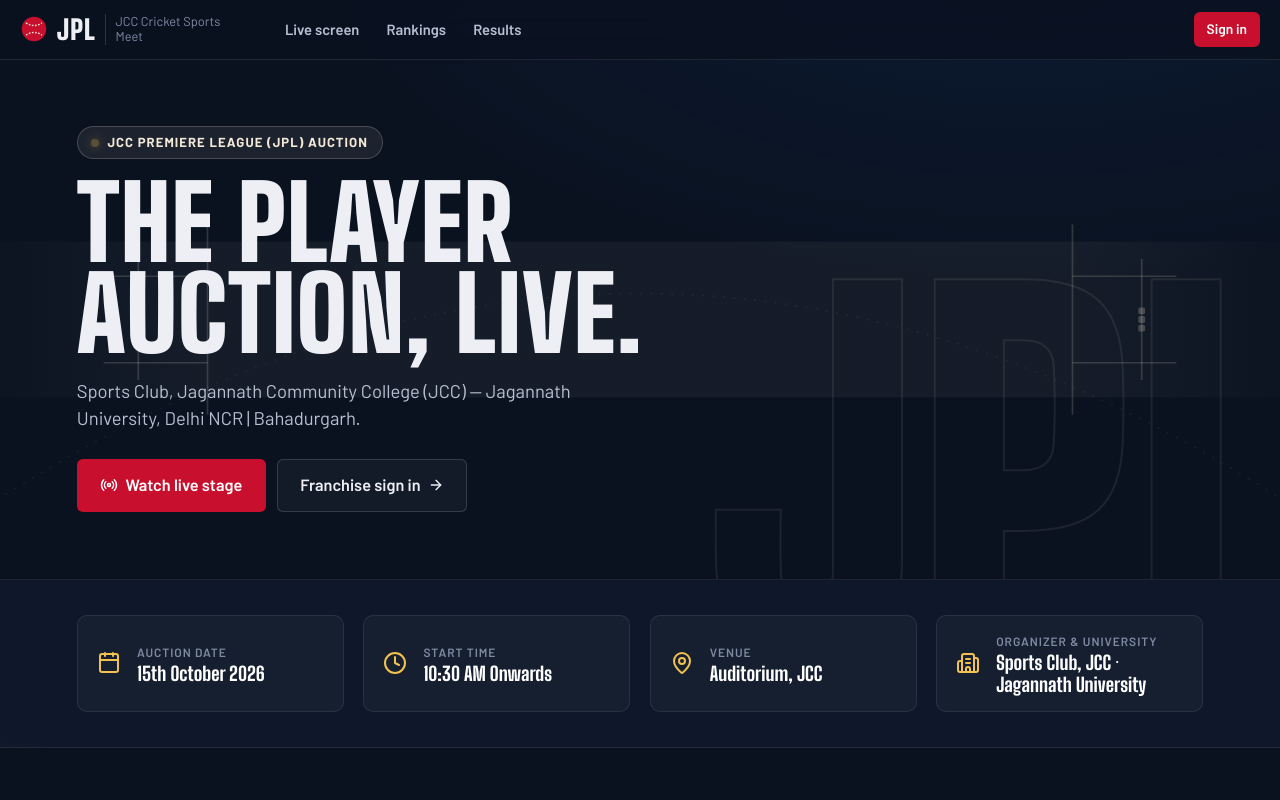
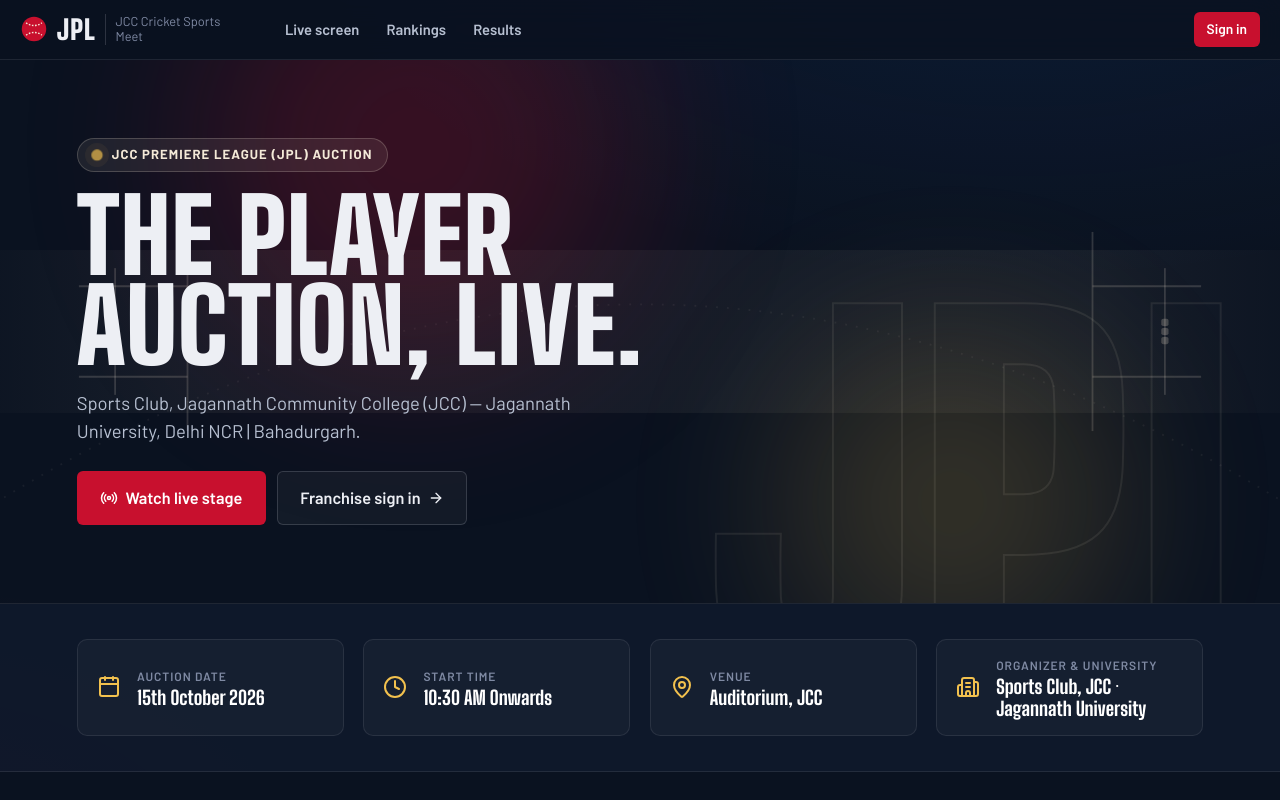
Before and after one commit to AdityaKaushik-git/JPL_New, a React (Vite) app in the folder client/: page / in a window 1280 px wide. Shown: the top 800 px of the page. Built offline with nearby package versions, Linux system fonts and the light colour scheme; no server answers.

Commit message:
style(landing): add floating glow orbs, entrance sequence delays, radar pulse, and card hover sheen animations

```diff
--- a/client/src/index.css
+++ b/client/src/index.css
@@ -767,15 +767,43 @@ input, select, textarea { font: inherit; }
 
 /* Landing */
 .landing { min-height: 100vh; display: flex; flex-direction: column; }
-.landing-hero { position: relative; overflow: hidden; min-height: 65vh; display: flex; align-items: center; padding: 3.5rem clamp(1.25rem, 6vw, 6rem); border-bottom: 1px solid var(--line); }
+.landing-hero { position: relative; overflow: hidden; min-height: 68vh; display: flex; align-items: center; padding: 3.5rem clamp(1.25rem, 6vw, 6rem); border-bottom: 1px solid var(--line); }
+
+.hero-glow-orb {
+  position: absolute; border-radius: 50%; filter: blur(90px); opacity: 0.22; pointer-events: none;
+  animation: floatGlow 8s ease-in-out infinite alternate;
+}
+.hero-glow-orb.orb-1 { width: 420px; height: 420px; top: -120px; left: 15%; background: var(--leather); }
+.hero-glow-orb.orb-2 { width: 360px; height: 360px; bottom: -60px; right: 10%; background: var(--gold); animation-delay: -4s; animation-duration: 10s; }
+
+@keyframes floatGlow {
+  0% { transform: translate(0, 0) scale(1); opacity: 0.18; }
+  50% { transform: translate(30px, -20px) scale(1.1); opacity: 0.28; }
+  100% { transform: translate(-20px, 20px) scale(0.95); opacity: 0.18; }
+}
+
+@keyframes fadeUpEntrance {
+  from { opacity: 0; transform: translateY(22px); }
+  to { opacity: 1; transform: translateY(0); }
+}
+.landing-fade-up { animation: fadeUpEntrance 0.75s cubic-bezier(0.16, 1, 0.3, 1) both; }
+.delay-1 { animation-delay: 0.1s; }
+.delay-2 { animation-delay: 0.22s; }
+.delay-3 { animation-delay: 0.35s; }
+.delay-4 { animation-delay: 0.48s; }
+
 .landing-mark { position: absolute; right: -3vw; bottom: -6vw; font-family: var(--font-display); font-weight: 900; font-size: clamp(14rem, 36vw, 40rem); line-height: .8; color: transparent; -webkit-text-stroke: 2px rgba(244, 233, 216, .08); pointer-events: none; }
 .landing-copy { position: relative; max-width: 44rem; display: flex; flex-direction: column; gap: 1.2rem; z-index: 2; }
 .landing-badge {
-  display: inline-flex; align-items: center; gap: .5rem; padding: .35rem .85rem; border-radius: 999px;
+  display: inline-flex; align-items: center; gap: .6rem; padding: .38rem .9rem; border-radius: 999px;
   background: rgba(244, 233, 216, .08); border: 1px solid rgba(244, 233, 216, .2); color: var(--seam);
   font-weight: 700; font-size: .82rem; letter-spacing: .08em; text-transform: uppercase; width: fit-content;
 }
-.pulse-dot { width: 8px; height: 8px; border-radius: 50%; background: var(--gold); box-shadow: 0 0 10px var(--gold); animation: livePulse 1.6s ease-in-out infinite; }
+.pulse-ring-wrap { position: relative; display: flex; align-items: center; justify-content: center; width: 10px; height: 10px; flex-shrink: 0; }
+.pulse-ring-wrap i { position: absolute; width: 100%; height: 100%; border-radius: 50%; background: var(--gold); animation: radarPulse 2s cubic-bezier(0, 0.2, 0.8, 1) infinite; }
+.pulse-ring-wrap i:nth-child(2) { animation-delay: -0.6s; }
+@keyframes radarPulse { 0% { transform: scale(0.6); opacity: 0.95; } 100% { transform: scale(2.5); opacity: 0; } }
+
 .landing-kicker { font-weight: 700; color: var(--seam); letter-spacing: .06em; }
 .landing-copy h1 { font-size: clamp(3.2rem, 8vw, 7.5rem); line-height: .88; text-transform: uppercase; font-weight: 900; }
 .landing-lede { font-size: 1.15rem; color: var(--chalk-2); max-width: 36rem; line-height: 1.5; }
@@ -788,9 +816,11 @@ input, select, textarea { font: inherit; }
 }
 .event-detail-card {
   display: flex; align-items: center; gap: 1rem; padding: 1rem 1.2rem; border-radius: var(--r);
-  background: rgba(237, 239, 244, .03); border: 1px solid var(--line);
-}
-.event-icon { color: var(--gold); flex-shrink: 0; }
+  background: rgba(237, 239, 244, .03); border: 1px solid var(--line); transition: transform 0.25s var(--ease), border-color 0.25s, box-shadow 0.25s;
+}
+.event-detail-card:hover { transform: translateY(-3px); border-color: rgba(242, 193, 78, 0.35); box-shadow: 0 12px 30px -10px rgba(242, 193, 78, 0.15); }
+.event-icon { color: var(--gold); flex-shrink: 0; transition: transform 0.25s var(--ease); }
+.event-detail-card:hover .event-icon { transform: scale(1.15) rotate(-4deg); }
 .event-detail-card small { display: block; font-size: .75rem; text-transform: uppercase; letter-spacing: .08em; color: var(--chalk-3); font-weight: 600; }
 .event-detail-card b { font-family: var(--font-display); font-size: 1.2rem; font-weight: 800; color: #fff; line-height: 1.1; display: block; margin-top: .15rem; }
 
@@ -805,12 +835,13 @@ input, select, textarea { font: inherit; }
 }
 .rule-card {
   padding: 1.8rem 1.5rem; border-radius: var(--r-lg); background: var(--night-2); border: 1px solid var(--line);
-  display: flex; flex-direction: column; gap: 1rem; transition: transform .2s var(--ease), border-color .2s;
-}
-.rule-card:hover { transform: translateY(-2px); border-color: var(--line-2); }
+  display: flex; flex-direction: column; gap: 1rem; transition: transform 0.25s var(--ease), border-color 0.25s, box-shadow 0.25s;
+}
+.rule-card:hover { transform: translateY(-4px); border-color: rgba(244, 233, 216, 0.3); box-shadow: 0 16px 36px -12px rgba(0, 0, 0, 0.5); }
 .rule-card-highlight { border-color: rgba(242, 193, 78, .3); background: linear-gradient(160deg, rgba(242, 193, 78, .06), var(--night-2) 60%); }
 .rule-card-header { display: flex; align-items: center; gap: .75rem; }
-.rule-icon { color: var(--gold); flex-shrink: 0; }
+.rule-icon { color: var(--gold); flex-shrink: 0; transition: transform 0.25s var(--ease); }
+.rule-card:hover .rule-icon { transform: scale(1.15) rotate(-4deg); }
 .rule-card-header h3 { font-family: var(--font-display); font-size: 1.45rem; font-weight: 800; }
 .rule-subtext { color: var(--chalk-3); font-size: .88rem; margin: -.3rem 0 .2rem; }
 
@@ -823,17 +854,19 @@ input, select, textarea { font: inherit; }
 .squad-roles-grid { display: grid; grid-template-columns: 1fr 1fr; gap: .75rem; }
 .squad-role-item {
   display: flex; flex-direction: column; gap: .15rem; padding: .6rem .8rem; border-radius: var(--r-sm);
-  background: rgba(237, 239, 244, .04); border: 1px solid var(--line);
-}
+  background: rgba(237, 239, 244, .04); border: 1px solid var(--line); transition: border-color 0.2s;
+}
+.squad-role-item:hover { border-color: rgba(242, 193, 78, .4); }
 .role-lbl { font-size: .78rem; color: var(--chalk-3); text-transform: uppercase; letter-spacing: .06em; font-weight: 600; }
 .role-cap { font-family: var(--font-display); font-size: 1.35rem; font-weight: 800; color: #fff; }
 
 .landing-links { display: grid; grid-template-columns: repeat(2, minmax(0, 1fr)); gap: 1px; background: var(--line); }
-.landing-link { display: flex; flex-direction: column; gap: .4rem; padding: 2.2rem clamp(1.25rem, 3vw, 3rem); background: var(--night); transition: background .2s; }
+.landing-link { display: flex; flex-direction: column; gap: .4rem; padding: 2.2rem clamp(1.25rem, 3vw, 3rem); background: var(--night); transition: background .25s, transform .25s var(--ease); }
 .landing-link:hover { background: var(--night-2); }
 .landing-link b { font-family: var(--font-display); font-size: 1.7rem; font-weight: 800; }
 .landing-link span { color: var(--chalk-3); }
-.landing-link svg { color: var(--leather-2); }
+.landing-link svg { color: var(--leather-2); transition: transform 0.25s var(--ease); }
+.landing-link:hover svg { transform: scale(1.18) translateX(4px); }
 
 .landing-foot { margin-top: auto; padding: 1.8rem 1.5rem; text-align: center; border-top: 1px solid var(--line); background: var(--night-2); }
 .landing-foot-inner { display: flex; flex-wrap: wrap; justify-content: space-between; align-items: center; gap: 1rem; max-width: 1200px; margin: 0 auto; }
--- a/client/src/pages/Landing.jsx
+++ b/client/src/pages/Landing.jsx
@@ -16,18 +16,24 @@ export default function Landing() {
       {/* Hero Section */}
       <section className="landing-hero">
         <PitchBackdrop className="hero-pitch" />
+        <div className="hero-glow-orb orb-1" />
+        <div className="hero-glow-orb orb-2" />
         <span className="landing-mark" aria-hidden="true">JPL</span>
+
         <div className="landing-copy">
-          <div className="landing-badge">
-            <span className="pulse-dot" />
+          <div className="landing-badge landing-fade-up">
+            <span className="pulse-ring-wrap">
+              <i />
+              <i />
+            </span>
             <span>JCC PREMIERE LEAGUE (JPL) AUCTION</span>
           </div>
-          <h1>The player auction, live.</h1>
-          <p className="landing-lede">
+          <h1 className="landing-fade-up delay-1">The player auction, live.</h1>
+          <p className="landing-lede landing-fade-up delay-2">
             Sports Club, Jagannath Community College (JCC) — Jagannath University, Delhi NCR | Bahadurgarh.
           </p>
-          <div className="landing-cta">
-            <Link to="/live" className="btn btn-primary btn-lg">
+          <div className="landing-cta landing-fade-up delay-3">
+            <Link to="/live" className="btn btn-primary btn-lg glow-on-hover">
               <Radio size={18} /> Watch live stage
             </Link>
             <Link to="/login" className="btn btn-ghost btn-lg">
@@ -35,7 +41,7 @@ export default function Landing() {
             </Link>
           </div>
           {live && (
-            <Link to="/live" className="now-playing">
+            <Link to="/live" className="now-playing landing-fade-up delay-4">
               <i className="live-dot" /> On the block now: <b>{s.player.name}</b> · {s.currentBid ? formatINR(s.currentBid) : `base ${formatINR(s.player.base_price)}`}
             </Link>
           )}
@@ -44,28 +50,28 @@ export default function Landing() {
 
       {/* Event Details Bar */}
       <section className="landing-event-bar">
-        <div className="event-detail-card">
+        <div className="event-detail-card landing-fade-up delay-1">
           <Calendar className="event-icon" size={24} />
           <div>
             <small>Auction Date</small>
             <b>15th October 2026</b>
           </div>
         </div>
-        <div className="event-detail-card">
+        <div className="event-detail-card landing-fade-up delay-2">
           <Clock className="event-icon" size={24} />
           <div>
             <small>Start Time</small>
             <b>10:30 AM Onwards</b>
           </div>
         </div>
-        <div className="event-detail-card">
+        <div className="event-detail-card landing-fade-up delay-3">
           <MapPin className="event-icon" size={24} />
           <div>
             <small>Venue</small>
             <b>Auditorium, JCC</b>
           </div>
         </div>
-        <div className="event-detail-card">
+        <div className="event-detail-card landing-fade-up delay-4">
           <Building2 className="event-icon" size={24} />
           <div>
             <small>Organizer & University</small>
@@ -84,7 +90,7 @@ export default function Landing() {
 
         <div className="rules-grid">
           {/* Card 1: Budget & Team Size */}
-          <div className="rule-card">
+          <div className="rule-card landing-fade-up delay-1">
             <div className="rule-card-header">
               <Coins className="rule-icon" size={22} />
               <h3>Budget & Franchise Structure</h3>
@@ -98,7 +104,7 @@ export default function Landing() {
           </div>
 
           {/* Card 2: Squad Composition */}
-          <div className="rule-card rule-card-highlight">
+          <div className="rule-card rule-card-highlight landing-fade-up delay-2">
             <div className="rule-card-header">
               <Shield className="rule-icon" size={22} />
               <h3>Squad Composition (Max 15)</h3>
@@ -125,7 +131,7 @@ export default function Landing() {
           </div>
 
           {/* Card 3: Live Bidding System */}
-          <div className="rule-card">
+          <div className="rule-card landing-fade-up delay-3">
             <div className="rule-card-header">
               <Gavel className="rule-icon" size={22} />
               <h3>Live Bidding Engine</h3>
@@ -142,12 +148,12 @@ export default function Landing() {
 
       {/* Direct Quick Links */}
       <section className="landing-links">
-        <Link to="/live" className="landing-link">
+        <Link to="/live" className="landing-link landing-fade-up delay-1">
           <Radio size={24} />
           <b>Live Broadcast Stage</b>
           <span>Watch the live auction stage with real-time bid updates and leaderboards.</span>
         </Link>
-        <Link to="/history" className="landing-link">
+        <Link to="/history" className="landing-link landing-fade-up delay-2">
           <ListOrdered size={24} />
           <b>Results & History</b>
           <span>Browse completed player sales and final auction results.</span>
```
